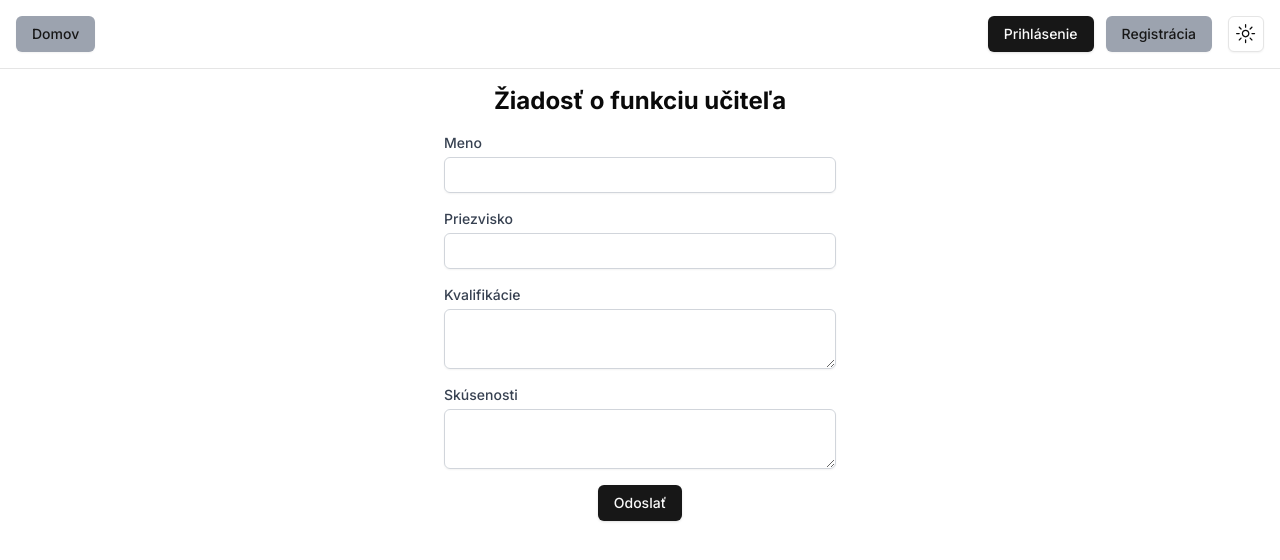
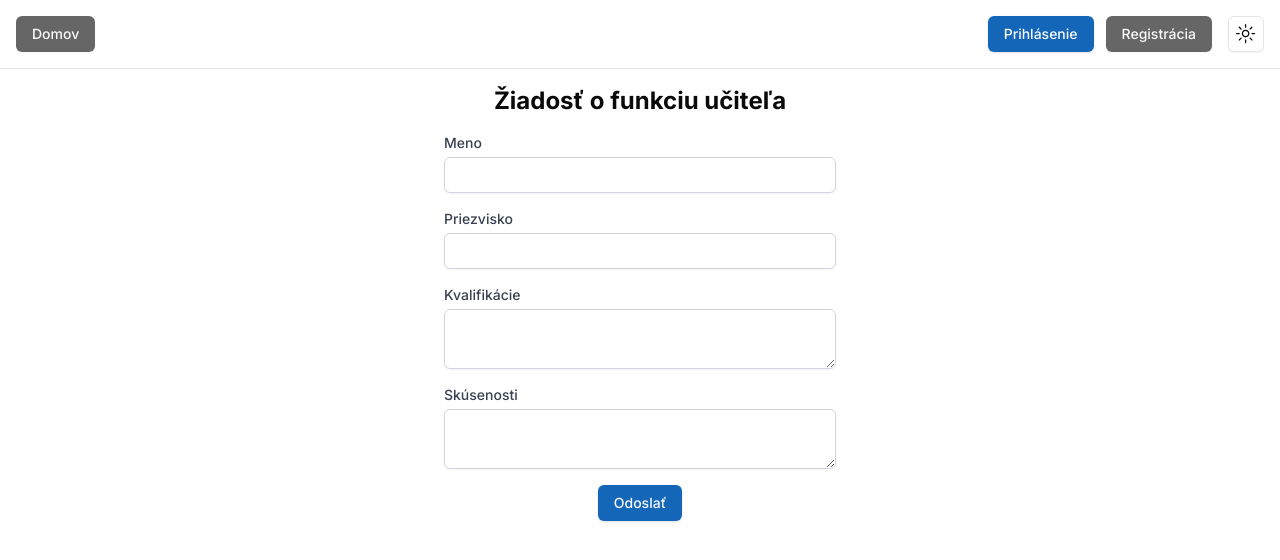
Before and after one commit to jdatsenko/web-elearn-app, a Next.js app: page /adminForm in a window 1280 px wide. Shown: the top 560 px of the page. Built offline with nearby package versions, Linux system fonts and the light colour scheme; no server answers.

Commit message:
coloring changed, admin -> account

```diff
--- a/app/admin/page.tsx
+++ b/app/account/page.tsx
@@ -62,7 +62,7 @@ const Admin = () => {
   return (
     <div className="container mx-auto p-4">
       <div className="flex justify-end space-x-2">
-        <Link className={buttonVariants()} href={"/admin/password"}>
+        <Link className={buttonVariants()} href={"/account/password"}>
           Zmeniť heslo
         </Link>
         {!isAdmin && !isTeacher && (
--- a/app/adminForm/page.tsx
+++ b/app/adminForm/page.tsx
@@ -50,7 +50,7 @@ const TeacherRequestForm: React.FC = () => {
         setSuccessMessage("Žiadosť bola úspešne odoslaná! Počkajte na schválenie.");
         setError("");
         setTimeout(() => {
-          router.push("../admin");
+          router.push("../account");
         }, 1000);
       })
       .catch((error: any) => {
--- a/app/components/TopBar.tsx
+++ b/app/components/TopBar.tsx
@@ -55,7 +55,7 @@ const TopBar = () => {
             </Link>
             {session && !loading && (
               <div className="space-x-3">
-                <Link className={buttonVariants()} href={"/admin"}>
+                <Link className={buttonVariants()} href={"/account"}>
                   Moje konto
                 </Link>
               </div>
--- a/app/globals.css
+++ b/app/globals.css
@@ -11,10 +11,10 @@
     --card-foreground: 0 0% 3.9%;
     --popover: 0 0% 100%;
     --popover-foreground: 0 0% 3.9%;
-    --primary: 0 0% 9%;
+    --primary: 210 80% 40%;
     --primary-foreground: 0 0% 98%;
-    --secondary: 0 0% 96.1%;
-    --secondary-foreground: 0 0% 9%;
+    --secondary: 0 0% 40%;
+    --secondary-foreground: 0 0% 98%;
     --muted: 0 0% 96.1%;
     --muted-foreground: 0 0% 45.1%;
     --accent: 0 0% 96.1%;
@@ -47,10 +47,10 @@
     --card-foreground: 0 0% 98%;
     --popover: 0 0% 3.9%;
     --popover-foreground: 0 0% 98%;
-    --primary: 0 0% 98%;
-    --primary-foreground: 0 0% 9%;
-    --secondary: 0 0% 14.9%;
-    --secondary-foreground: 0 0% 98%;
+    --primary: 210 80% 70%;
+    --primary-foreground: 0 0% 2%;
+    --secondary: 0 0% 40%;
+    --secondary-foreground: 0 0% 9%;
     --muted: 0 0% 14.9%;
     --muted-foreground: 0 0% 63.9%;
     --accent: 0 0% 14.9%;
--- a/components/ui/button.tsx
+++ b/components/ui/button.tsx
@@ -16,7 +16,7 @@ const buttonVariants = cva(
         outline:
           "border border-input bg-background shadow-sm hover:bg-accent hover:text-accent-foreground",
         secondary:
-          "bg-gray-400 text-secondary-foreground shadow-sm hover:bg-secondary/80",
+          "bg-secondary text-secondary-foreground shadow-sm hover:bg-secondary/80",
         ghost: "hover:bg-accent hover:text-accent-foreground",
         link: "text-primary underline-offset-4 hover:underline",
       },
```
Also changed, not shown: app/account/password/page.tsx (renamed from app/admin/password/page.tsx).
